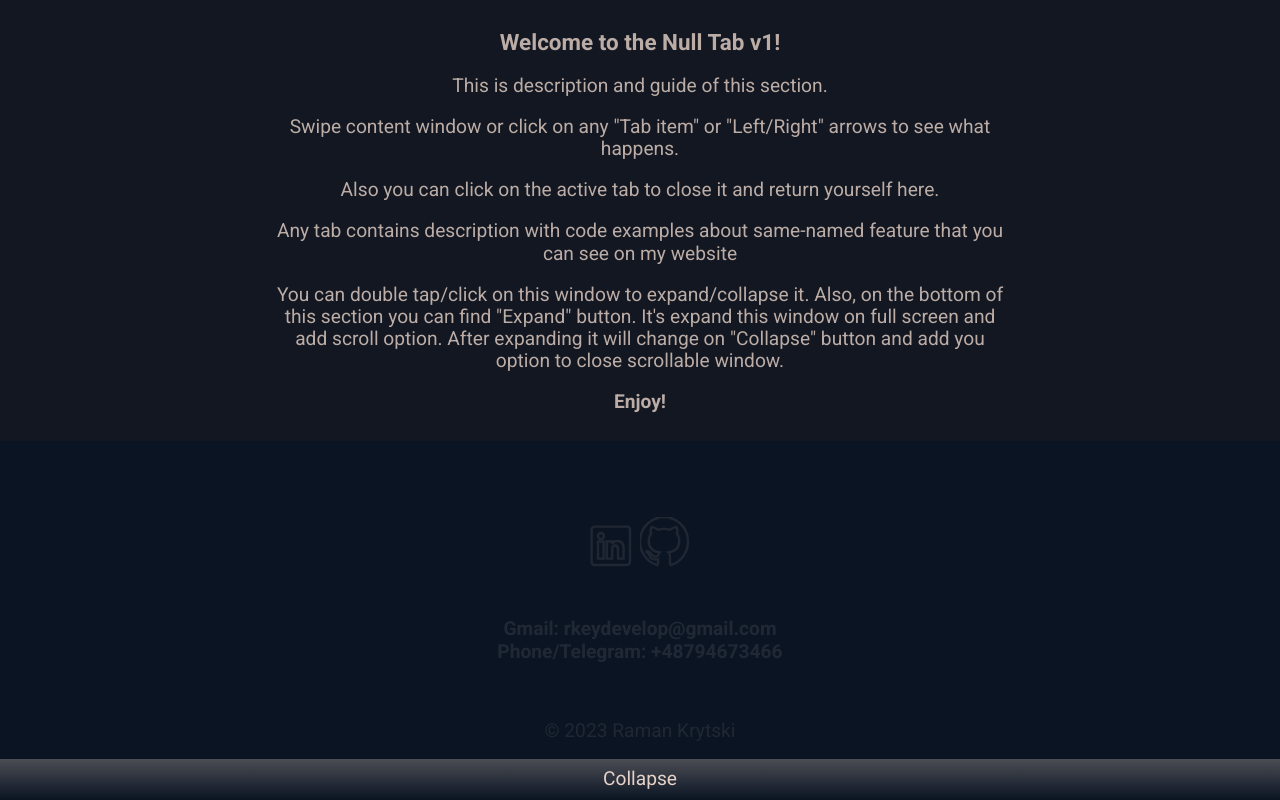
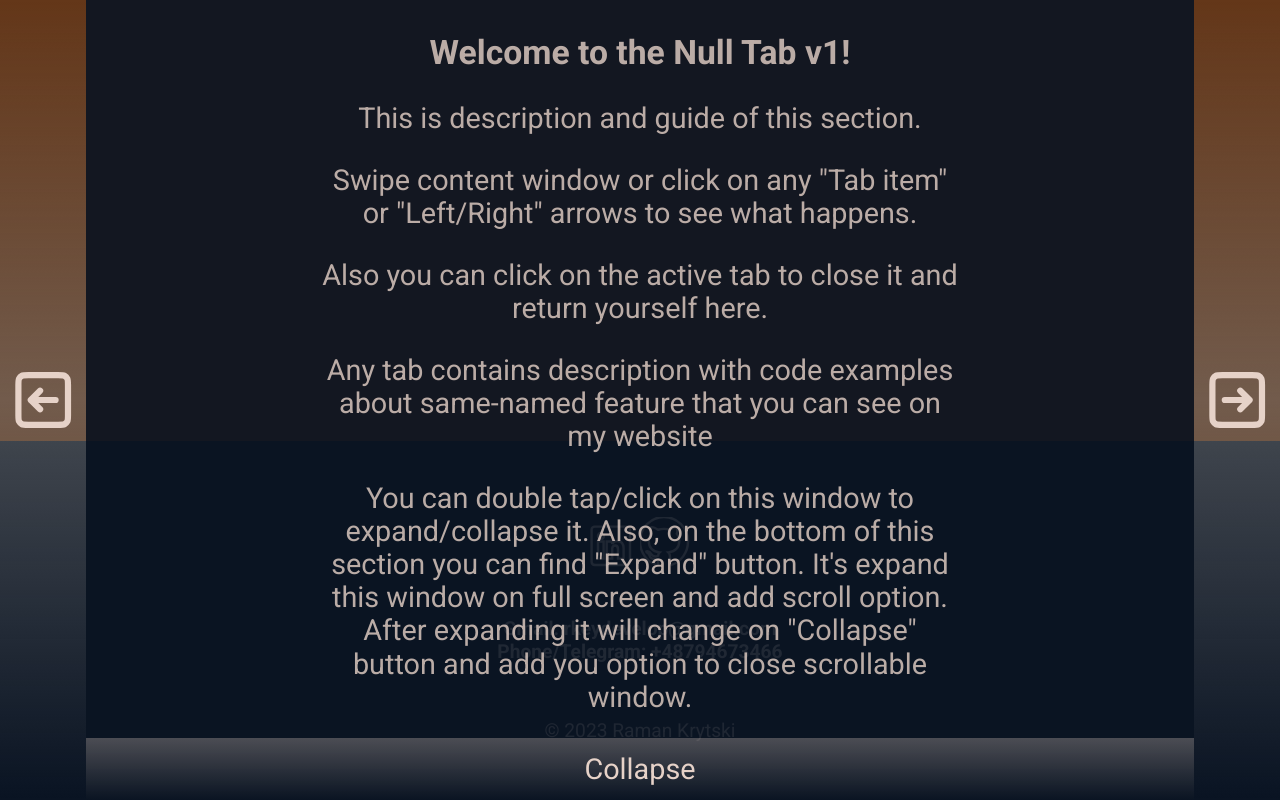
Before and after one commit to RKeyIT/cv, a React (Vite) app: page / in a window 1280 px wide. Both pictures are taken after a click on the button "Expand". Shown: the part 2167-2967 px from the top of the page. Built offline with nearby package versions, Linux system fonts and the light colour scheme.

Commit message:
feat: added arrow buttons in expanded tab for tab changing

```diff
--- a/src/page/Home/Tab/Tab.css
+++ b/src/page/Home/Tab/Tab.css
@@ -11,13 +11,14 @@
   overflow: hidden;
 }
 .Tab .content-container.expanded {
+  font-size: 1.5em;
   position: fixed;
   z-index: 3;
   margin: 0;
   top: 0;
   bottom: 0;
-  left: 0;
-  right: 0;
+  left: 3em;
+  right: 3em;
   overflow: auto;
 }
 .Tab .content-container.expanded .content {
@@ -41,5 +42,19 @@
   outline: none;
   border: none;
 }
+.Tab .exp-btn-to-left, .Tab .exp-btn-to-right {
+  position: fixed;
+  border: none;
+  width: 3em;
+  top: 0;
+  bottom: 0;
+  background: linear-gradient(to bottom, rgba(0, 0, 0, 0), rgba(128, 128, 128, 0.5) 50%, rgba(0, 0, 0, 0));
+}
+.Tab .exp-btn-to-left {
+  left: 0;
+}
+.Tab .exp-btn-to-right {
+  right: 0;
+}
 
 /*# sourceMappingURL=Tab.css.map */
--- a/src/page/Home/Tab/Tab.sass
+++ b/src/page/Home/Tab/Tab.sass
@@ -13,13 +13,14 @@
     overflow: hidden
 
     &.expanded
+      font-size: 1.5em
       position: fixed
       z-index: 3
       margin: 0
       top: 0
       bottom: 0
-      left: 0
-      right: 0
+      left: 3em
+      right: 3em
       overflow: auto
 
       & .content
@@ -41,3 +42,17 @@
     background: none
     outline: none
     border: none
+
+  & .exp-btn-to-left,
+  & .exp-btn-to-right
+    position: fixed
+    border: none
+    width: 3em
+    top: 0
+    bottom: 0
+    background: linear-gradient(to bottom, rgba(0,0,0,0), transparentize(gray, 0.5) 50%, rgba(0,0,0,0))
+
+  & .exp-btn-to-left
+    left: 0
+  & .exp-btn-to-right
+    right: 0
--- a/src/page/Home/Tab/Tab.tsx
+++ b/src/page/Home/Tab/Tab.tsx
@@ -10,6 +10,7 @@ import { ChangeTab, ActivateTab, Direction } from "./types";
 import TabSwitcher from "./TabSwitcher/TabSwitcher";
 import { isBrowser } from "react-device-detect"
 import GlobalScrollOff from "./GlobalScrollOff/GlobalScrollOff";
+import IconArrow from "../../../shared/icons/IconArrow/IconArrow";
 
 const Tab: FC = () => {
 	const [ tabActive, setTabActive ] = useState<ChangeTab>(null);
@@ -71,6 +72,15 @@ const Tab: FC = () => {
 					{ !tabActive && <NullTab /> }
 					{ tabActive && showTab(tabs[ tabActive ]) }
 				</div>
+				{ isExpanded &&
+					<>
+						<button onClick={() => changeTab(-1)} className={`exp-btn-to-left`}>
+							<IconArrow direction={"left"}/>
+						</button>
+						<button onClick={() => changeTab(1)} className={`exp-btn-to-right`}>
+							<IconArrow direction={"right"}/>
+						</button>
+					</> }
 				<button className="expand-btn" onClick={ () => setExpanded(!isExpanded) }>
 					{ isExpanded ? "Collapse" : "Expand" }
 				</button>
```
Also changed, not shown: 1 other file (tests, documents, lock files or other folders).
